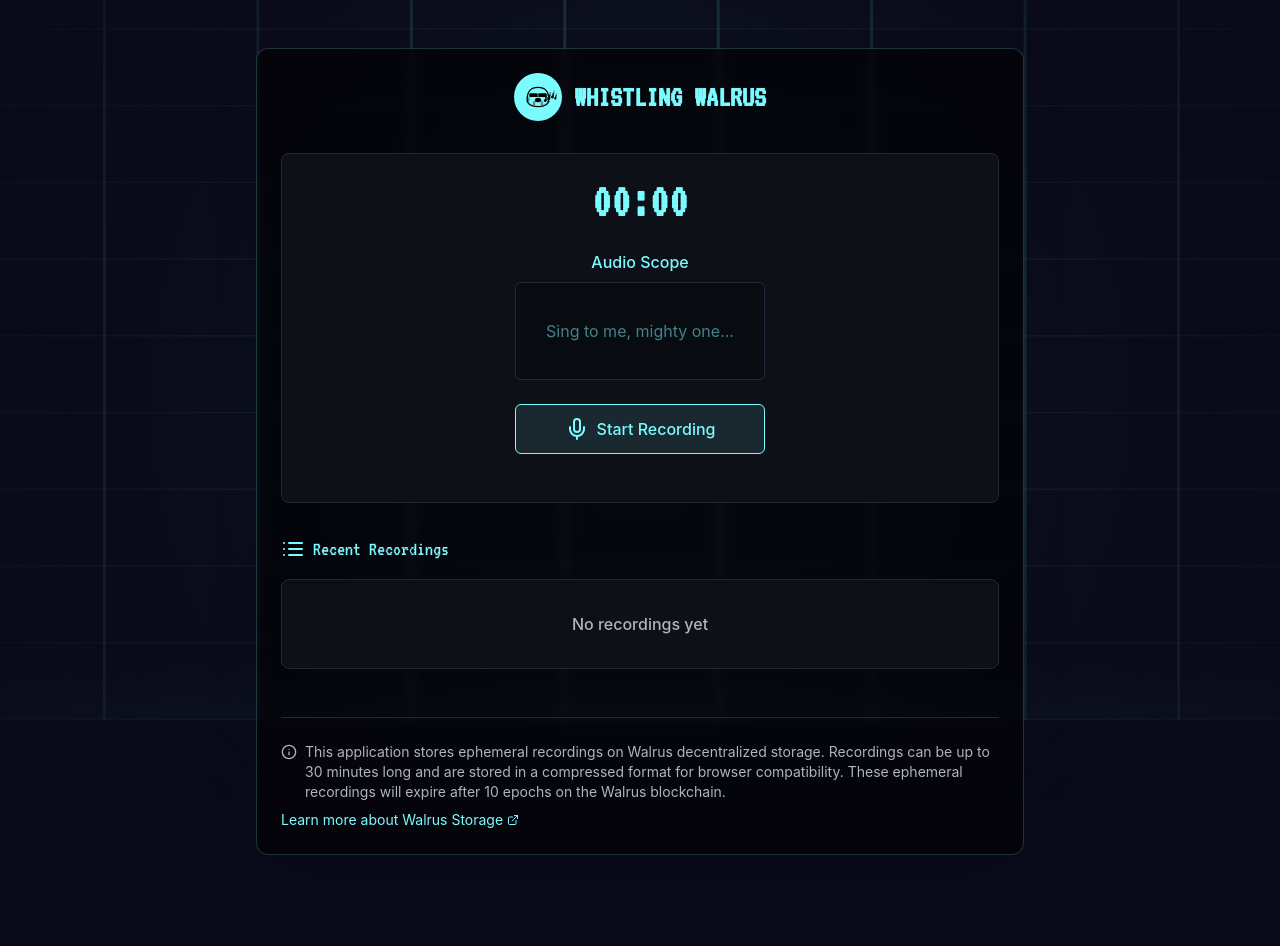
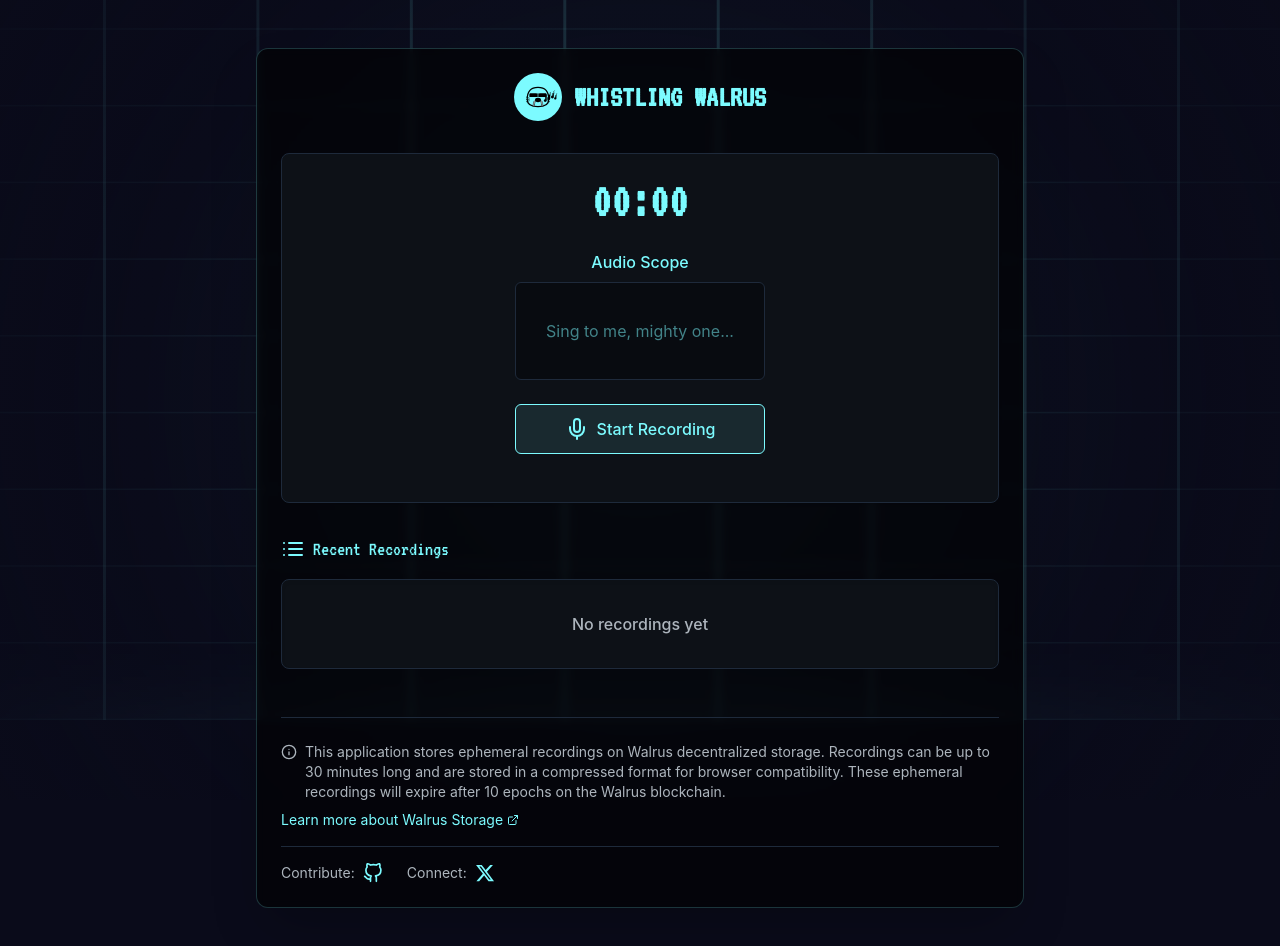
Before and after one commit to tududes/whistling-walrus, a React (Vite) app: page / in a window 1280 px wide. Shown: the top 946 px of the page. Before the commit the page ends 903 px from the top, so only its background shows below. Built offline with nearby package versions, Linux system fonts and the light colour scheme.

Commit message:
adding contribute, connect to the list

```diff
--- a/src/react-audio-recorder.jsx
+++ b/src/react-audio-recorder.jsx
@@ -1186,6 +1186,41 @@
               Learn more about Walrus Storage <ExternalLink className="w-3 h-3 ml-1" />
             </a>
           </div>
+
+          {/* GitHub Contribute Section */}
+          <div className="mt-4 pt-4 border-t border-walrus-border flex items-center justify-between">
+            <div className="flex items-center space-x-6">
+              <div className="flex items-center">
+                <span className="text-walrus-secondary mr-2">Contribute:</span>
+                <a
+                  href="https://github.com/tududes/whistling-walrus"
+                  target="_blank"
+                  rel="noopener noreferrer"
+                  className="text-walrus-teal hover:text-walrus-teal/80 transition-colors"
+                  title="Contribute on GitHub"
+                >
+                  <svg xmlns="http://www.w3.org/2000/svg" width="24" height="24" viewBox="0 0 24 24" fill="none" stroke="currentColor" strokeWidth="2" strokeLinecap="round" strokeLinejoin="round" className="w-5 h-5">
+                    <path d="M9 19c-5 1.5-5-2.5-7-3m14 6v-3.87a3.37 3.37 0 0 0-.94-2.61c3.14-.35 6.44-1.54 6.44-7A5.44 5.44 0 0 0 20 4.77 5.07 5.07 0 0 0 19.91 1S18.73.65 16 2.48a13.38 13.38 0 0 0-7 0C6.27.65 5.09 1 5.09 1A5.07 5.07 0 0 0 5 4.77a5.44 5.44 0 0 0-1.5 3.78c0 5.42 3.3 6.61 6.44 7A3.37 3.37 0 0 0 9 18.13V22"></path>
+                  </svg>
+                </a>
+              </div>
+
+              <div className="flex items-center">
+                <span className="text-walrus-secondary mr-2">Connect:</span>
+                <a
+                  href="https://x.com/0xTuDudes"
+                  target="_blank"
+                  rel="noopener noreferrer"
+                  className="text-walrus-teal hover:text-walrus-teal/80 transition-colors"
+                  title="Connect on X (formerly Twitter)"
+                >
+                  <svg xmlns="http://www.w3.org/2000/svg" width="24" height="24" viewBox="0 0 24 24" fill="currentColor" className="w-5 h-5">
+                    <path d="M18.244 2.25h3.308l-7.227 8.26 8.502 11.24H16.17l-5.214-6.817L4.99 21.75H1.68l7.73-8.835L1.254 2.25H8.08l4.713 6.231zm-1.161 17.52h1.833L7.084 4.126H5.117z" />
+                  </svg>
+                </a>
+              </div>
+            </div>
+          </div>
         </footer>
       </div>
     </div>
```
